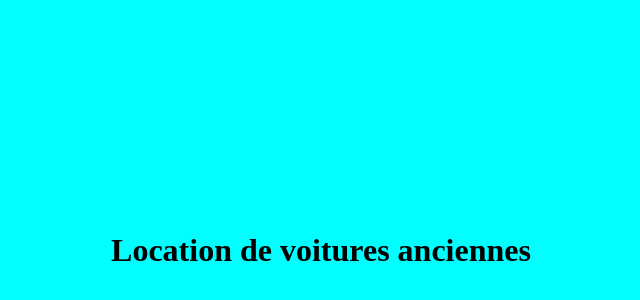
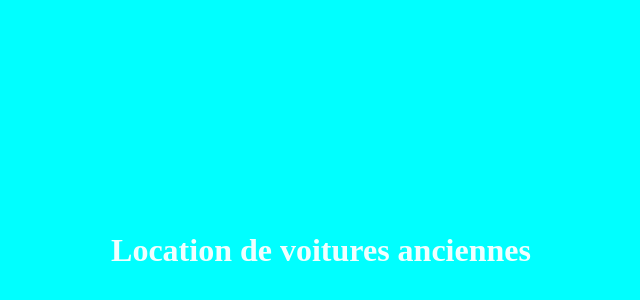
Before and after one commit to FontainLess/LocationVoiture, a plain HTML site: page landingpage/index.html in a window 1280 px wide. Shown: the part 42-342 px from the top of the page, without its empty margins (319-959 px from the left). Drawn offline with Linux system fonts and the light colour scheme.

Commit message:
modif couleur texte

```diff
--- a/landingpage/index.html
+++ b/landingpage/index.html
@@ -7,6 +7,6 @@
     <title>Document</title>
 </head>
 <body style="background-color:aqua">
-    <h1 style="padding-top: 20%; padding-bottom: 20%; text-align: center;">Location de voitures anciennes</h1>
+    <h1 style="padding-top: 20%; padding-bottom: 20%; text-align: center; color:azure">Location de voitures anciennes</h1>
 </body>
 </html>
```
